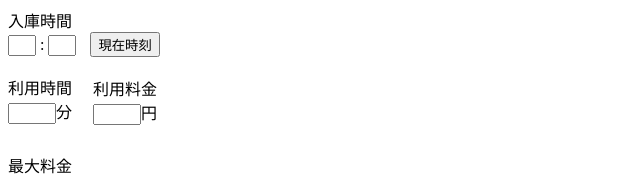
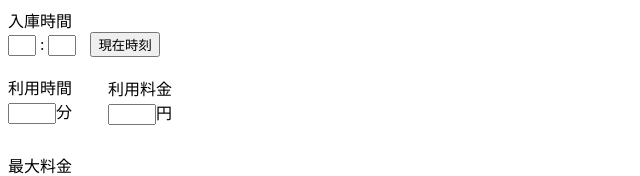
Before and after one commit to k-shn-alh/coinParkingCalculator, a plain HTML site: page index.html in a window 1280 px wide. Shown: the top 176 px of the page, without its empty margins (0-640 px from the left). Drawn offline with Linux system fonts and the light colour scheme.

Commit message:
Update main.css

```diff
--- a/src/css/main.css
+++ b/src/css/main.css
@@ -16,7 +16,7 @@
 #chargeDiv {
     position: relative;
     top: -48px;
-    left: 85px;
+    left: 100px;
 }
 
 #maxChargeDiv {
```
